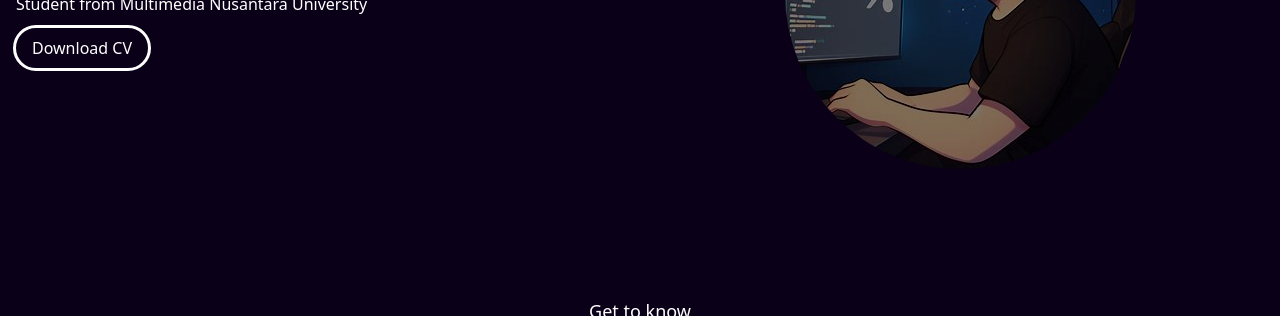
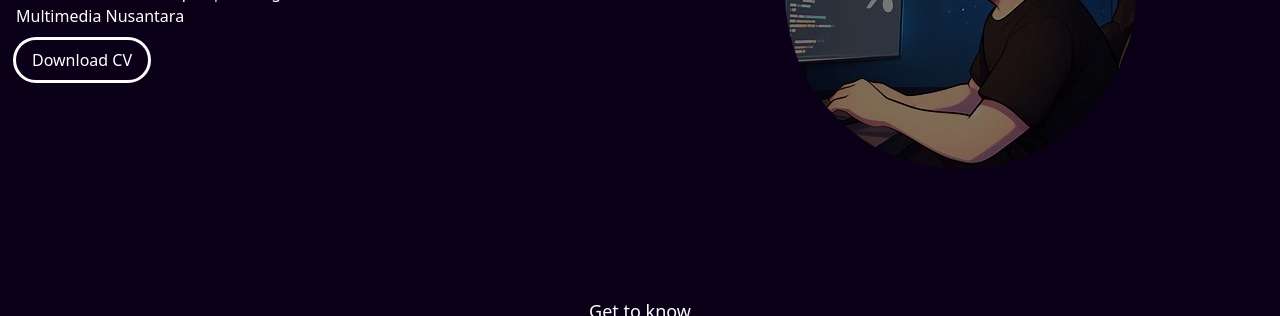
Before and after one commit to WMalvin31/malpinw, a website: page src/index.html in a window 1280 px wide. Shown: the part 350-666 px from the top of the page. Drawn offline with nearby package versions, Linux system fonts and the light colour scheme.

Commit message:
hanya mengganti sedikit bagian home

```diff
--- a/src/index.html
+++ b/src/index.html
@@ -59,7 +59,7 @@
                         <div class="w-full self-center px-4 lg:w-1/2 animate__animated animate__fadeInUp">
                             <h1 class="text-white text-5xl">Hello, I'm Malvin.</h1>
                             <h2 class="text-white text-4xl mt-3">Glad to see you.</h2>
-                            <p class="text-white mt-3">Student from Multimedia Nusantara University</p>
+                            <p class="text-white mt-3">Front End Web Developer | Undergraduate Informatics Student at Universitas Multimedia Nusantara</p>
                             <button id="tombol_cv" class="text-white outline mt-3 py-2 px-4 hover:bg-white hover:text-black text-bold text-base ease-in duration-200 rounded-full">Download CV</button>
                         </div>
                         <div class="w-full self-end px-4 lg:w-1/2">
```
